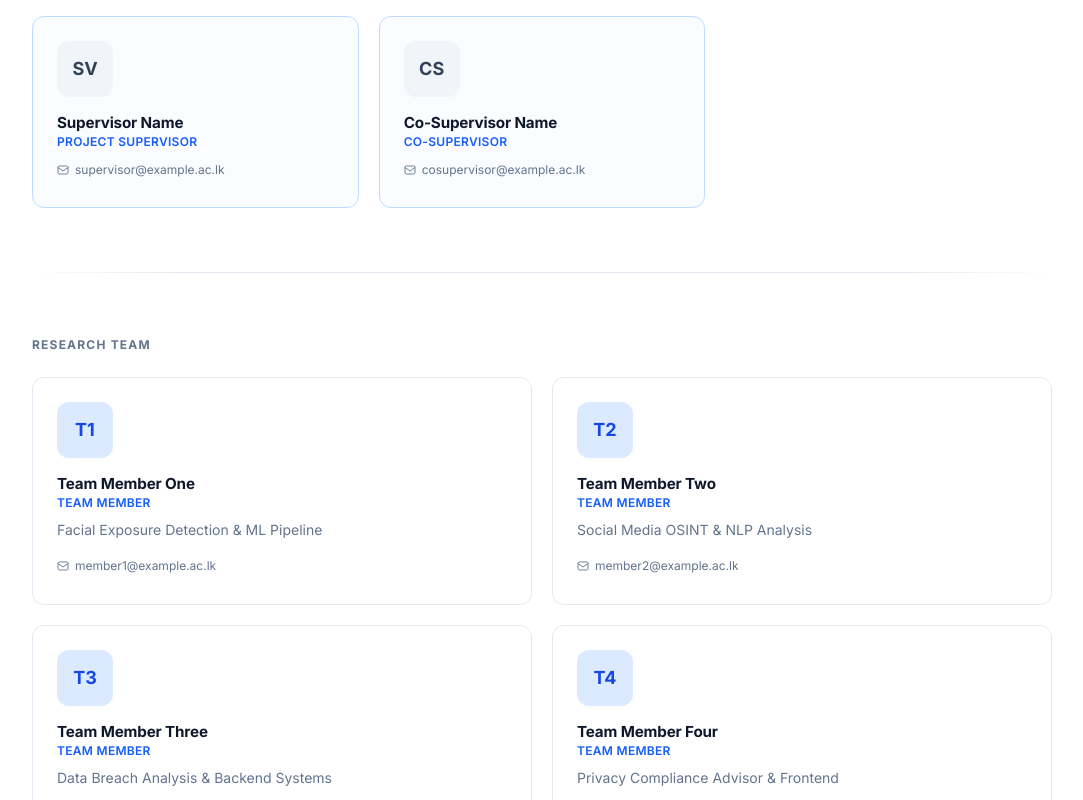
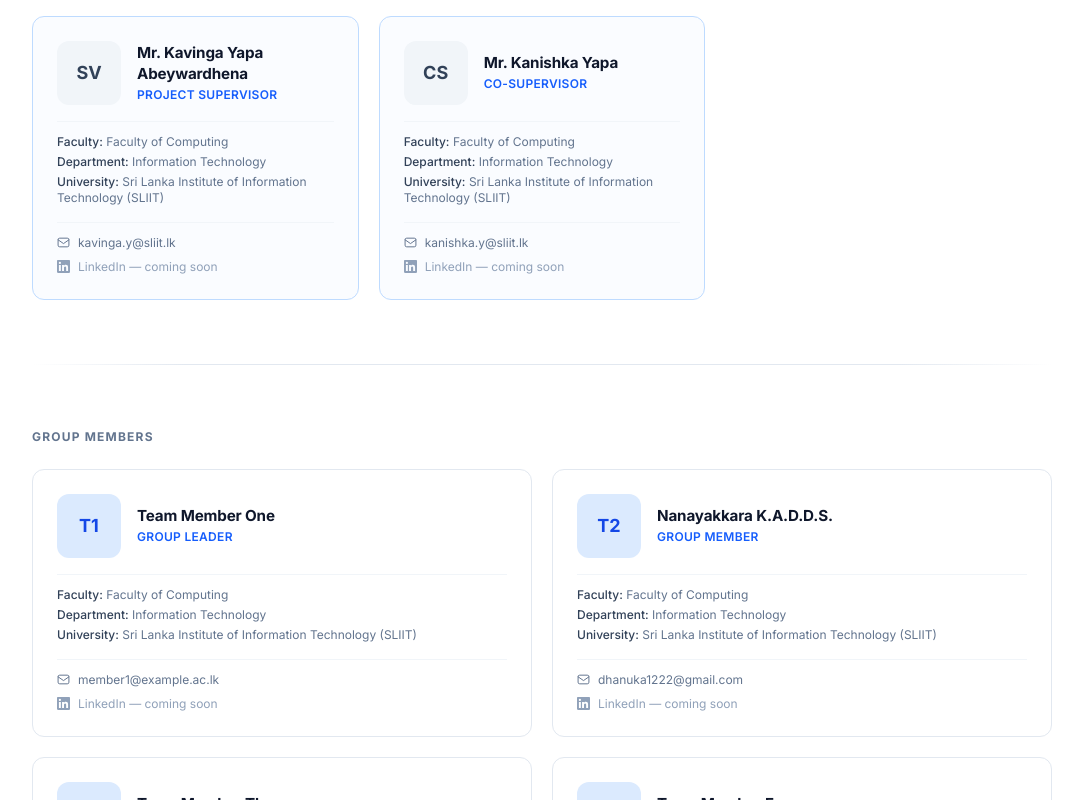
Before and after one commit to justdsn/RPWebsite, a React (Vite) app: page /about in a window 1280 px wide. Shown: the part 580-1380 px from the top of the page, without its empty margins (98-1181 px from the left). Built offline with nearby package versions, Linux system fonts and the light colour scheme.

Commit message:
Update About page: add photo, faculty/department/university, LinkedIn icon

```diff
--- a/src/data/content.ts
+++ b/src/data/content.ts
@@ -177,20 +177,20 @@ export const documents = [
   {
     id: "proposal-doc",
     title: "Proposal Document",
-    description: "Individual proposal documents of each component.",
+    description: "Individual proposal documents of each component",
     link: "https://drive.google.com/drive/folders/1iKCJsuhjvI3_nLoxUYo0ZOiRcgwEnTLQ?usp=sharing", // TODO: Replace with Google Drive link for Proposal Document
   },
   {
     id: "checklist",
     title: "Check List Documents",
-    description: "Milestone checklists and deliverable tracking documents.",
-    link: "#", // TODO: Replace with Google Drive link for Check List Documents
+    description: "Preliminary Progress Review (PPR) Report",
+    link: "https://drive.google.com/file/d/1ZCEwaxv5SGIGr9MZZjmAIqJ3PqPI1Hhv/view?usp=sharing", // TODO: Replace with Google Drive link for Check List Documents
   },
   {
     id: "final-doc",
     title: "Final Documents",
-    description: "Complete research report, appendices, and supporting documentation.",
-    link: "#", // TODO: Replace with Google Drive link for Final Documents
+    description: "Individual and group final documents",
+    link: "https://drive.google.com/drive/folders/1WD6tNv8xh7K1TFKQAykJNnBetxIkRu9w?usp=sharing", // TODO: Replace with Google Drive link for Final Documents
   },
 ];
 
@@ -198,19 +198,19 @@ export const presentations = [
   {
     id: "proposal-slides",
     title: "Proposal Presentation",
-    description: "Slides presented at the Project Proposal milestone assessment.",
+    description: "Slides presented at the project proposal presentation.",
     link: "#", // TODO: Replace with Google Drive link for Proposal Presentation
   },
   {
     id: "pp1-slides",
     title: "Progress Presentation 1",
-    description: "Slides from the first progress review presented to the panel.",
-    link: "#", // TODO: Replace with Google Drive link for Progress Presentation 1
+    description: "First progress review presented to the panel.",
+    link: "https://drive.google.com/file/d/1nvqJJMnVfa9luYqpxbnVwaHRWvsD2SjI/view?usp=sharing", // TODO: Replace with Google Drive link for Progress Presentation 1
   },
   {
     id: "pp2-slides",
     title: "Progress Presentation 2",
-    description: "Slides from the second progress review covering the integrated prototype.",
+    description: "Second progress review covering the integrated prototype.",
     link: "#", // TODO: Replace with Google Drive link for Progress Presentation 2
   },
   {
@@ -222,37 +222,57 @@ export const presentations = [
 ];
 
 // ─── About Page ───────────────────────────────────────────────────────────────
+// HOW TO UPDATE:
+// - Replace image: "#" with the path to the member's photo, e.g. "/images/member1.jpg"
+//   (put images inside the /public/images/ folder)
+// - Replace linkedin: "#" with the full LinkedIn profile URL
 export const teamMembers = [
   {
     id: "m1",
     name: "Team Member One",
-    role: "Team Member",
+    role: "Group Leader",
     email: "member1@example.ac.lk",
-    focus: "Facial Exposure Detection & ML Pipeline",
+    linkedin: "#", // TODO: Replace with LinkedIn profile URL
+    image: "#",   // TODO: Replace with photo path, e.g. "/images/member1.jpg"
+    faculty: "Faculty of Computing",
+    department: "Information Technology",
+    university: "Sri Lanka Institute of Information Technology (SLIIT)",
     initials: "T1",
   },
   {
     id: "m2",
-    name: "Team Member Two",
-    role: "Team Member",
-    email: "member2@example.ac.lk",
-    focus: "Social Media OSINT & NLP Analysis",
+    name: "Nanayakkara K.A.D.D.S.",
+    role: "Group Member",
+    email: "dhanuka1222@gmail.com",
+    linkedin: "#", // TODO: Replace with LinkedIn profile URL
+    image: "#",   // TODO: Replace with photo path, e.g. "/images/member2.jpg"
+    faculty: "Faculty of Computing",
+    department: "Information Technology",
+    university: "Sri Lanka Institute of Information Technology (SLIIT)",
     initials: "T2",
   },
   {
     id: "m3",
     name: "Team Member Three",
-    role: "Team Member",
+    role: "Group Member",
     email: "member3@example.ac.lk",
-    focus: "Data Breach Analysis & Backend Systems",
+    linkedin: "#", // TODO: Replace with LinkedIn profile URL
+    image: "#",   // TODO: Replace with photo path, e.g. "/images/member3.jpg"
+    faculty: "Faculty of Computing",
+    department: "Information Technology",
+    university: "Sri Lanka Institute of Information Technology (SLIIT)",
     initials: "T3",
   },
   {
     id: "m4",
     name: "Team Member Four",
-    role: "Team Member",
+    role: "Group Member",
     email: "member4@example.ac.lk",
-    focus: "Privacy Compliance Advisor & Frontend",
+    linkedin: "#", // TODO: Replace with LinkedIn profile URL
+    image: "#",   // TODO: Replace with photo path, e.g. "/images/member4.jpg"
+    faculty: "Faculty of Computing",
+    department: "Information Technology",
+    university: "Sri Lanka Institute of Information Technology (SLIIT)",
     initials: "T4",
   },
 ];
@@ -260,16 +280,26 @@ export const teamMembers = [
 export const supervisors = [
   {
     id: "sv1",
-    name: "Supervisor Name",
+    name: "Mr. Kavinga Yapa Abeywardhena",
     role: "Project Supervisor",
-    email: "supervisor@example.ac.lk",
+    email: "kavinga.y@sliit.lk",
+    linkedin: "#", // TODO: Replace with LinkedIn profile URL
+    image: "#",   // TODO: Replace with photo path, e.g. "/images/supervisor1.jpg"
+    faculty: "Faculty of Computing",
+    department: "Information Technology",
+    university: "Sri Lanka Institute of Information Technology (SLIIT)",
     initials: "SV",
   },
   {
     id: "sv2",
-    name: "Co-Supervisor Name",
+    name: "Mr. Kanishka Yapa",
     role: "Co-Supervisor",
-    email: "cosupervisor@example.ac.lk",
+    email: "kanishka.y@sliit.lk",
+    linkedin: "#", // TODO: Replace with LinkedIn profile URL
+    image: "#",   // TODO: Replace with photo path, e.g. "/images/supervisor2.jpg"
+    faculty: "Faculty of Computing",
+    department: "Information Technology",
+    university: "Sri Lanka Institute of Information Technology (SLIIT)",
     initials: "CS",
   },
 ];
--- a/src/pages/About.tsx
+++ b/src/pages/About.tsx
@@ -1,22 +1,45 @@
 import SectionHeader from "../components/SectionHeader";
 import { teamMembers, supervisors } from "../data/content";
+
+// LinkedIn icon SVG
+const IconLinkedIn = () => (
+  <svg width="13" height="13" viewBox="0 0 24 24" fill="currentColor" aria-hidden="true">
+    <path d="M20.447 20.452h-3.554v-5.569c0-1.328-.027-3.037-1.852-3.037-1.853 0-2.136 1.445-2.136 2.939v5.667H9.351V9h3.414v1.561h.046c.477-.9 1.637-1.85 3.37-1.85 3.601 0 4.267 2.37 4.267 5.455v6.286zM5.337 7.433a2.062 2.062 0 01-2.063-2.065 2.064 2.064 0 112.063 2.065zm1.782 13.019H3.555V9h3.564v11.452zM22.225 0H1.771C.792 0 0 .774 0 1.729v20.542C0 23.227.792 24 1.771 24h20.451C23.2 24 24 23.227 24 22.271V1.729C24 .774 23.2 0 22.222 0h.003z" />
+  </svg>
+);
+
+// Email icon SVG
+const IconEmail = () => (
+  <svg width="13" height="13" viewBox="0 0 24 24" fill="none" aria-hidden="true">
+    <rect x="2" y="4" width="20" height="16" rx="3" stroke="currentColor" strokeWidth="1.8" />
+    <path d="M2 7l10 7 10-7" stroke="currentColor" strokeWidth="1.8" strokeLinecap="round" />
+  </svg>
+);
 
 function MemberCard({
   name,
   role,
   email,
-  focus,
+  linkedin,
+  image,
+  faculty,
+  department,
+  university,
   initials,
   isSupervisor = false,
 }: {
   name: string;
   role: string;
   email: string;
-  focus?: string;
+  linkedin: string;
+  image: string;
+  faculty: string;
+  department: string;
+  university: string;
   initials: string;
   isSupervisor?: boolean;
 }) {
-  // Generate a consistent soft color based on initials
+  // Fallback avatar colors based on initials
   const colors = [
     "bg-blue-100 text-blue-700",
     "bg-indigo-100 text-indigo-700",
@@ -28,37 +51,70 @@ function MemberCard({
 
   return (
     <article
-      className={`card flex flex-col items-start gap-4 ${isSupervisor ? "border-blue-200 bg-blue-50/30" : ""
-        }`}
+      className={`card flex flex-col gap-4 ${isSupervisor ? "border-blue-200 bg-blue-50/30" : ""}`}
       aria-label={`${name}, ${role}`}
     >
-      {/* Avatar */}
-      <div
-        aria-hidden="true"
-        className={`w-14 h-14 rounded-xl flex items-center justify-center font-bold text-lg flex-shrink-0 ${avatarColor}`}
-      >
-        {initials}
+      {/* Photo or Initials Avatar */}
+      <div className="flex items-center gap-4">
+        {image && image !== "#" ? (
+          <img
+            src={image}
+            alt={`Photo of ${name}`}
+            className="w-16 h-16 rounded-xl object-cover flex-shrink-0 border border-slate-200"
+          />
+        ) : (
+          <div
+            aria-hidden="true"
+            className={`w-16 h-16 rounded-xl flex items-center justify-center font-bold text-lg flex-shrink-0 ${avatarColor}`}
+          >
+            {initials}
+          </div>
+        )}
+
+        <div className="min-w-0">
+          <h3 className="text-[0.95rem] font-bold text-slate-900 leading-snug">{name}</h3>
+          <p className="text-xs font-semibold text-blue-600 uppercase tracking-wide mt-0.5">{role}</p>
+        </div>
       </div>
 
-      <div className="flex-1 min-w-0 w-full">
-        <h3 className="text-[0.95rem] font-bold text-slate-900 mb-0.5">{name}</h3>
-        <p className="text-xs font-semibold text-blue-600 uppercase tracking-wide mb-2">{role}</p>
+      {/* Academic Info */}
+      <div className="text-xs text-slate-500 space-y-1 border-t border-slate-100 pt-3">
+        <p><span className="font-medium text-slate-700">Faculty:</span> {faculty}</p>
+        <p><span className="font-medium text-slate-700">Department:</span> {department}</p>
+        <p><span className="font-medium text-slate-700">University:</span> {university}</p>
+      </div>
 
-        {focus && (
-          <p className="text-sm text-slate-500 leading-relaxed mb-3">{focus}</p>
-        )}
-
+      {/* Contact Links */}
+      <div className="flex flex-col gap-2 border-t border-slate-100 pt-3">
+        {/* Email */}
         <a
           href={`mailto:${email}`}
-          className="inline-flex items-center gap-1.5 text-xs text-slate-500 hover:text-blue-600 transition-colors break-all"
-          aria-label={`Send email to ${name} at ${email}`}
+          className="inline-flex items-center gap-2 text-xs text-slate-500 hover:text-blue-600 transition-colors break-all"
+          aria-label={`Send email to ${name}`}
         >
-          <svg width="12" height="12" viewBox="0 0 24 24" fill="none" aria-hidden="true" className="flex-shrink-0">
-            <rect x="2" y="4" width="20" height="16" rx="3" stroke="currentColor" strokeWidth="1.8" />
-            <path d="M2 7l10 7 10-7" stroke="currentColor" strokeWidth="1.8" strokeLinecap="round" />
-          </svg>
+          <IconEmail />
           {email}
         </a>
+
+        {/* LinkedIn */}
+        {linkedin && linkedin !== "#" ? (
+          <a
+            href={linkedin}
+            target="_blank"
+            rel="noopener noreferrer"
+            className="inline-flex items-center gap-2 text-xs text-slate-500 hover:text-blue-600 transition-colors"
+            aria-label={`LinkedIn profile of ${name}`}
+          >
+            <IconLinkedIn />
+            LinkedIn Profile
+          </a>
+        ) : (
+          <span className="inline-flex items-center gap-2 text-xs text-slate-400">
+            <IconLinkedIn />
+            {/* TODO: LinkedIn link not added yet */}
+            LinkedIn — coming soon
+          </span>
+        )}
       </div>
     </article>
   );
@@ -101,6 +157,11 @@ export default function About() {
                   name={sv.name}
                   role={sv.role}
                   email={sv.email}
+                  linkedin={sv.linkedin}
+                  image={sv.image}
+                  faculty={sv.faculty}
+                  department={sv.department}
+                  university={sv.university}
                   initials={sv.initials}
                   isSupervisor
                 />
@@ -110,12 +171,12 @@ export default function About() {
 
           <div className="divider mb-16" />
 
-          {/* Team members */}
+          {/* Group Members */}
           <h2
             id="team-heading"
             className="text-xs font-bold text-slate-500 uppercase tracking-widest mb-6"
           >
-            Research Team
+            Group Members
           </h2>
           <ul
             role="list"
@@ -127,7 +188,11 @@ export default function About() {
                   name={member.name}
                   role={member.role}
                   email={member.email}
-                  focus={member.focus}
+                  linkedin={member.linkedin}
+                  image={member.image}
+                  faculty={member.faculty}
+                  department={member.department}
+                  university={member.university}
                   initials={member.initials}
                 />
               </li>
@@ -135,23 +200,6 @@ export default function About() {
           </ul>
         </div>
       </section>
-
-      {/* Affiliations */}
-      <section aria-labelledby="affiliations-heading" className="page-section bg-slate-50/60">
-        <div className="container-main">
-          <div className="max-w-2xl mx-auto text-center">
-            <h2
-              id="affiliations-heading"
-              className="text-xl font-bold text-slate-900 mb-4"
-            >
-              Affiliations
-            </h2>
-            <p className="text-sm text-slate-500 leading-relaxed">
-              This project is conducted under the Faculty of Computing at the Sri Lanka Institute of Information Technology (SLIIT).
-            </p>
-          </div>
-        </div>
-      </section>
     </main>
   );
 }
```
